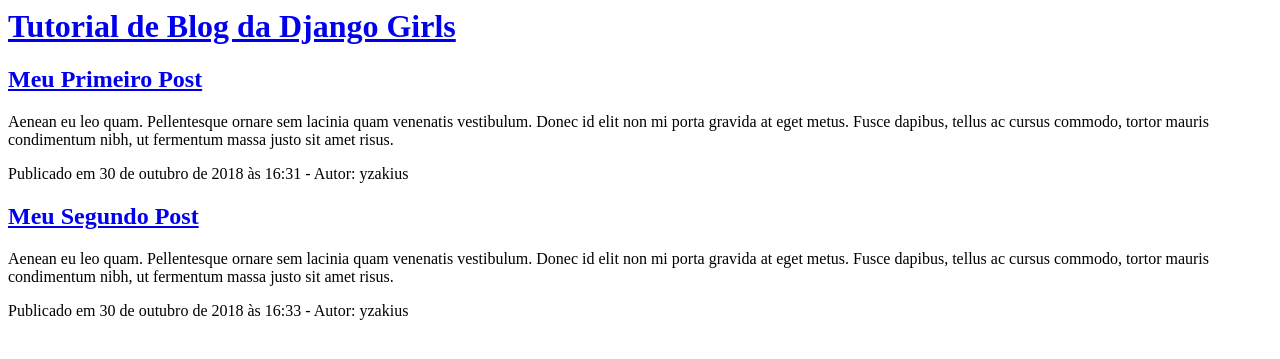
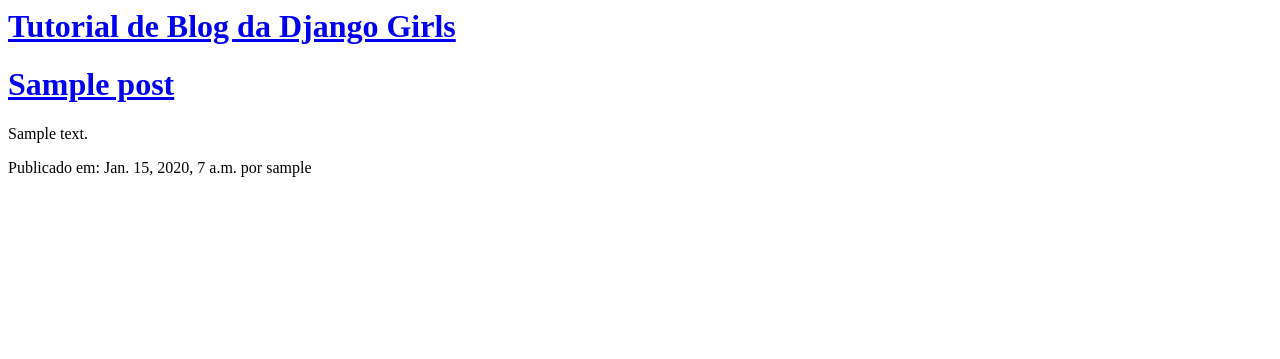
Before and after one commit to yzakius/tutorial-blog, a Django app: template blog/templates/blog/post_list.html in a window 1280 px wide. Shown: the top 359 px of the page. Run offline with Django 3.2, Linux system fonts and the light colour scheme; the template is opened without the code that fills it: values that come from a table or form of the project are taken from there, others are empty; tables that the repository leaves empty hold one stand-in row (values such as "Sample post").

Commit message:
Modificado template para mostrar posts do banco de dados

```diff
--- a/blog/templates/blog/post_list.html
+++ b/blog/templates/blog/post_list.html
@@ -9,21 +9,13 @@
 <div>
     <h1><a href="/">Tutorial de Blog da Django Girls</a> </h1>
 </div>
-<div>
-    <h2><a href="/">Meu Primeiro Post</a> </h2>
-    <p>Aenean eu leo quam. Pellentesque ornare sem lacinia quam venenatis vestibulum.
-        Donec id elit non mi porta gravida at eget metus. Fusce dapibus, tellus ac
-        cursus commodo, tortor mauris condimentum nibh, ut fermentum massa justo sit
-        amet risus.</p>
-    <p>Publicado em 30 de outubro de 2018 às 16:31 - Autor: yzakius</p>
-</div>
-<div>
-    <h2><a href="/">Meu Segundo Post</a> </h2>
-    <p>Aenean eu leo quam. Pellentesque ornare sem lacinia quam venenatis vestibulum.
-        Donec id elit non mi porta gravida at eget metus. Fusce dapibus, tellus ac
-        cursus commodo, tortor mauris condimentum nibh, ut fermentum massa justo sit
-        amet risus.</p>
-    <p>Publicado em 30 de outubro de 2018 às 16:33 - Autor: yzakius</p>
-</div>
+{% for post in posts %}
+    <div>
+        <h1><a href="/">{{ post.title }}</a></h1>
+        <p>{{ post.text }}</p>
+        <p>Publicado em: {{ post.published_date }} por {{ post.author }}</p>
+
+    </div>
+{% endfor %}
 </body>
 </html>
--- a/blog/views.py
+++ b/blog/views.py
@@ -1,4 +1,8 @@
 from django.shortcuts import render
+from django.utils import timezone
+from .models import Post
+
 
 def post_list(request):
-    return render(request, 'blog/post_list.html', {})
+    posts = Post.objects.filter(published_date__lte=timezone.now()).order_by('published_date')
+    return render(request, 'blog/post_list.html', {'posts': posts})
```
